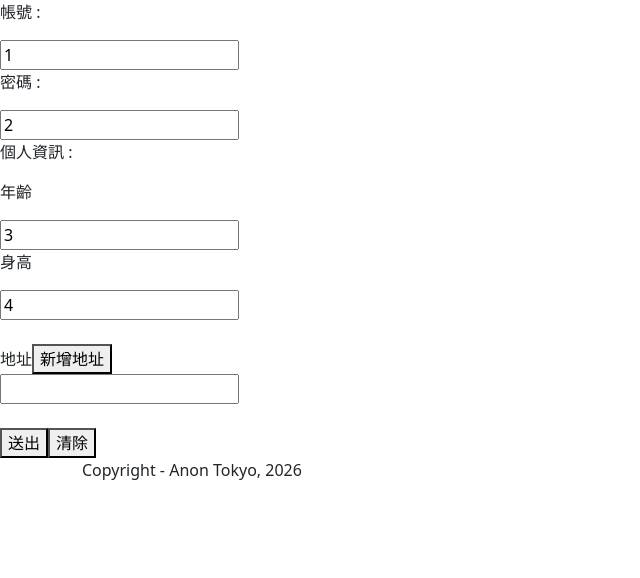
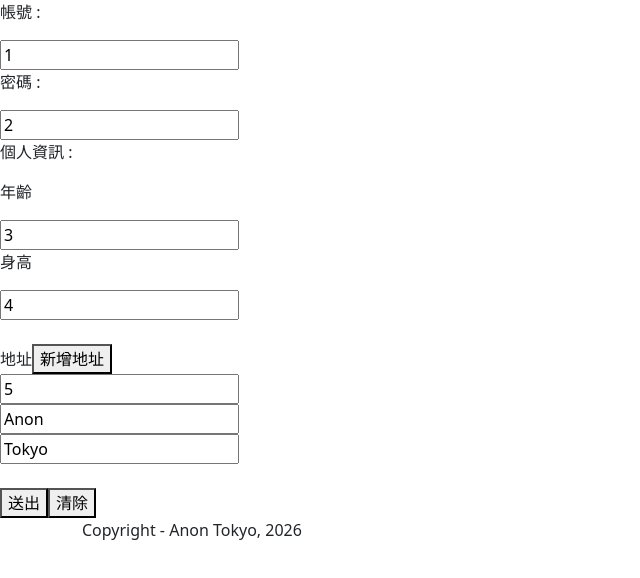
Before and after one commit to reboot0707/AnonTokyo2026Aug, an Angular app: page / in a window 1280 px wide. Shown: the top 578 px of the page, without its empty margins (0-640 px from the left). Built offline with nearby package versions, Linux system fonts and the light colour scheme.

Commit message:
feat: 實作 FormArray

```diff
--- a/src/app/sign-up/sign-up.html
+++ b/src/app/sign-up/sign-up.html
@@ -15,10 +15,12 @@
   <br>
 
   <span>地址</span><button>新增地址</button>
-    <div>
+    <div formArrayName="address">
+@for (addr of getAddress(); track $index) {
       <div>
-        <input>
+        <input [formControlName]="$index">
       </div>
+}
   </div>
 </form>
 
--- a/src/app/sign-up/sign-up.ts
+++ b/src/app/sign-up/sign-up.ts
@@ -16,9 +16,15 @@ export class SignUp {
       tall: new FormControl(4)
     }),
     address: new FormArray([
-      new FormControl('5')
+      new FormControl('5'),
+      new FormControl('Anon'),
+      new FormControl('Tokyo')
     ])
   })
+
+  getAddress() {
+    return (this.form.get('address') as FormArray).controls
+  }
 
   ngOnInit(): void {
     //Called after the constructor, initializing input properties, and the first call to ngOnChanges.
```
